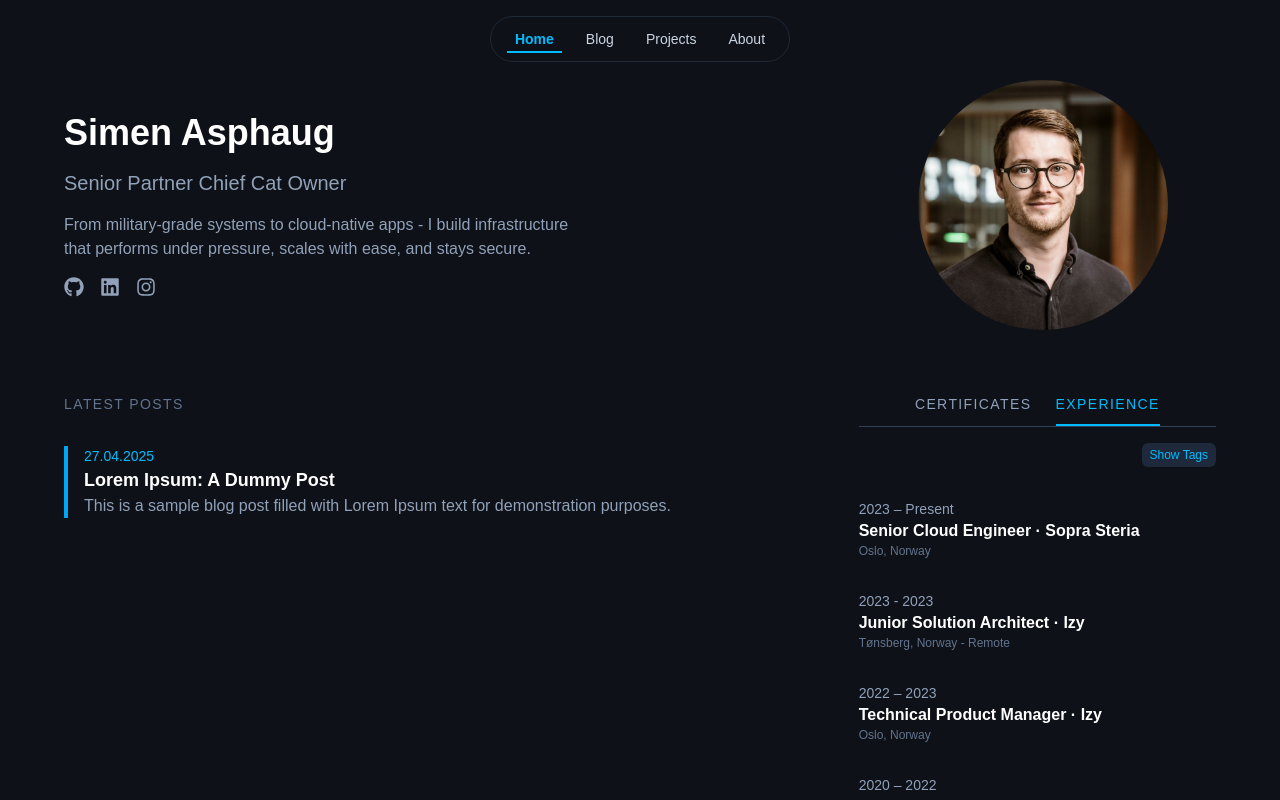
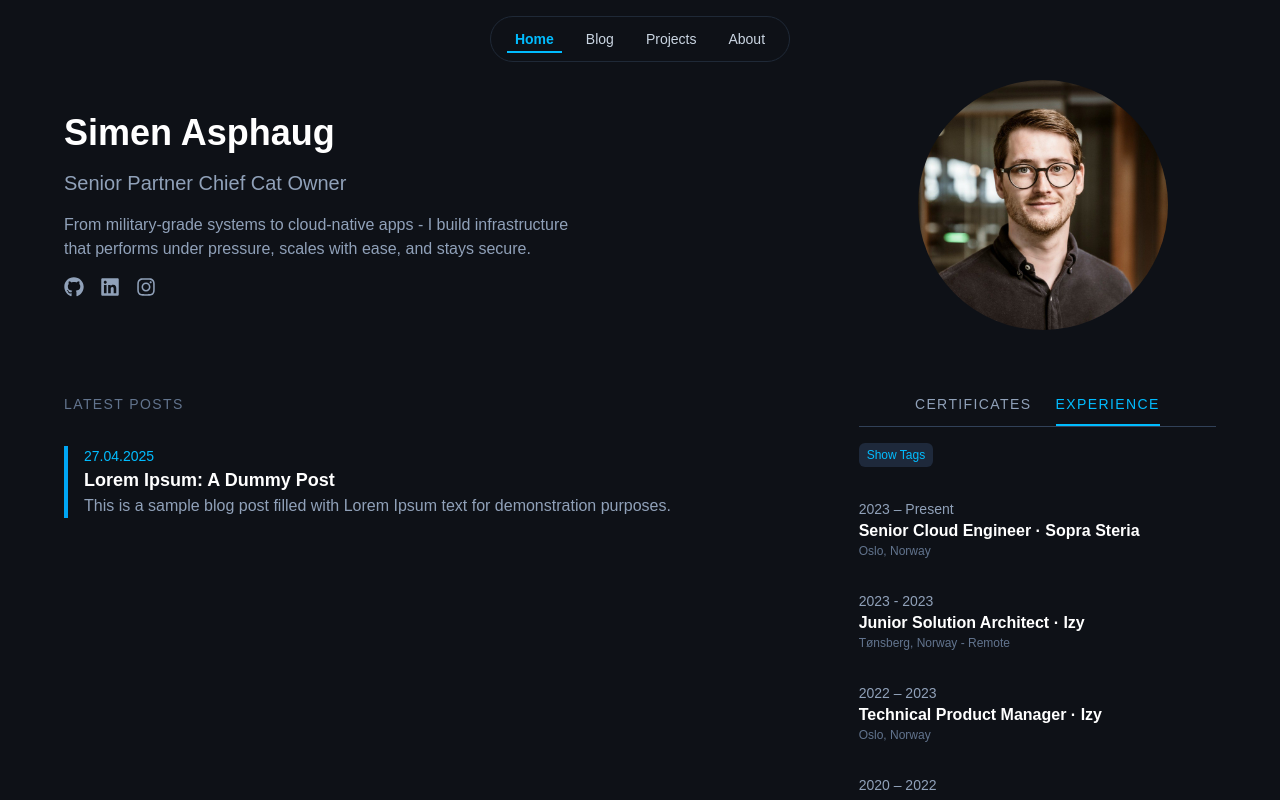
Before and after one commit to SimenAsphaug/asphaug-dev, a Next.js app in the folder asphaug-dev/: page / in a window 1280 px wide. Both pictures are taken after a click on the button "EXPERIENCE". Shown: the top 800 px of the page. Built offline with nearby package versions, Linux system fonts and the light colour scheme.

Commit message:
Align button to the start in CertificatesExperienceToggle component

```diff
--- a/asphaug-dev/src/app/components/CertificatesExperienceToggle.tsx
+++ b/asphaug-dev/src/app/components/CertificatesExperienceToggle.tsx
@@ -91,7 +91,7 @@
           </div>
         ) : (
           <div className="space-y-8">
-            <div className="flex items-center justify-end">
+            <div className="flex items-center justify-start">
               <button
                 onClick={() => setShowTags((prev) => !prev)}
                 className="bg-[#1e293b] text-sky-400 text-xs px-2 py-1 rounded-md font-medium transition-colors duration-300 hover:bg-sky-500 hover:text-white"
```
